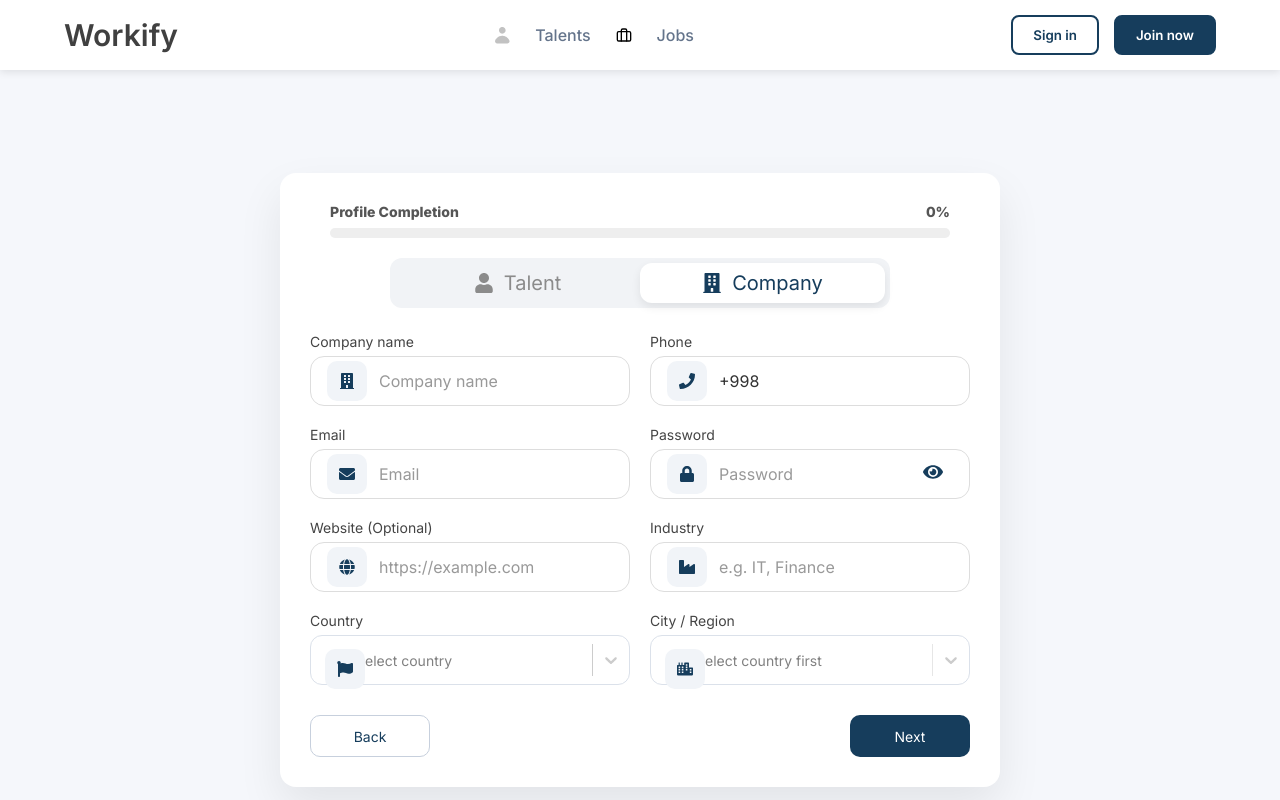
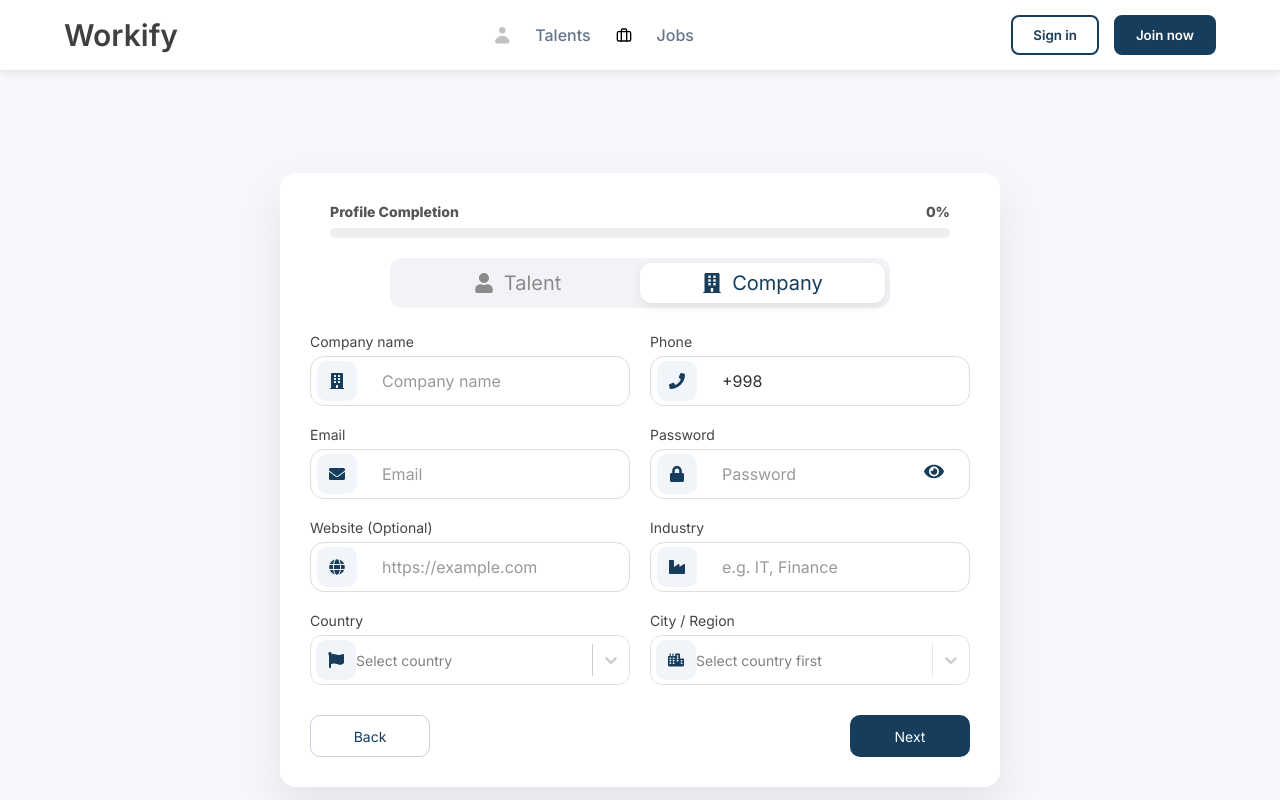
Before and after one commit to umidbek05/workify, a React (Vite) app: page /signup in a window 1280 px wide. Shown: the top 800 px of the page. Built offline with nearby package versions, Linux system fonts and the light colour scheme.

Commit message:
last updated signup

```diff
--- a/src/pages/signup/Signup.jsx
+++ b/src/pages/signup/Signup.jsx
@@ -96,102 +96,51 @@
   }, [toast.show, toast.type, navigate]);
 
   const formatPhoneNumber = (value) => {
-    // Faqat raqamlarni qoldiramiz
     const phoneNumber = value.replace(/[^\d]/g, "");
-
-    // Agar foydalanuvchi hamma narsani o'chirib yuborsa
     if (phoneNumber.length <= 3) return "+998 ";
-
-    let digits = phoneNumber.slice(3, 12); // Faqat koddan keyingi 9 ta raqam
+    let digits = phoneNumber.slice(3, 12);
     let formatted = "+998 ";
-
     if (digits.length > 0) formatted += digits.substring(0, 2);
     if (digits.length >= 3) formatted += "-" + digits.substring(2, 5);
     if (digits.length >= 6) formatted += "-" + digits.substring(5, 7);
     if (digits.length >= 8) formatted += "-" + digits.substring(7, 9);
-
     return formatted;
   };
 
   const handleChange = (e) => {
     const { name, value } = e.target;
     let newValue = name === "phone" ? formatPhoneNumber(value) : value;
-
     const updatedData = { ...formData, [name]: newValue };
-
-    // Davlat o'zgarganda shaharni tozalash
-    if (name === "country") {
-      updatedData.city = "";
-    }
+    if (name === "country") updatedData.city = "";
 
     setFormData(updatedData);
     localStorage.setItem("signup_form_storage", JSON.stringify(updatedData));
   };
 
-  const handleSubmit = async (e) => {
+  const handleSubmit = (e) => {
     e.preventDefault();
-
-    // 1. Telefonni backend formatiga keltirish (+998XXXXXXXXX)
-    const cleanPhone = formData.phone.replace(/[^\d+]/g, "");
-
-    // 2. Validatsiya
     if (
-      cleanPhone.length !== 13 ||
+      formData.phone.length < 17 ||
       !formData.email ||
       !formData.password ||
       !formData.country
     ) {
       setToast({
         show: true,
-        message: "Please fill in all required fields correctly!",
+        message: "Please fill in all required fields!",
         type: "error",
       });
       return;
     }
-
-    // 3. Backendga faqat u kutyotgan ma'lumotlarni yuboramiz
-    const payload = {
-      companyName: formData.companyName || "",
-      email: formData.email,
-      phone: cleanPhone,
-      password: formData.password,
-      website: formData.website || "",
-      country: formData.country,
-      city: formData.city,
-      industry: formData.industry || "",
-    };
-
-    try {
-      const response = await fetch(
-        "https://workifyback-production.up.railway.app/register/createRegister",
-        {
-          method: "POST",
-          headers: { "Content-Type": "application/json" },
-          body: JSON.stringify(payload), // 'role' ni yubormaymiz, chunki Joi da yo'q
-        }
-      );
-
-      const result = await response.json();
-
-      if (response.ok) {
-        localStorage.setItem("email", formData.email);
-        localStorage.removeItem("signup_form_storage");
-        setToast({
-          show: true,
-          message: "Form submitted successfully!",
-          type: "success",
-        });
-      } else {
-        // Backenddan kelgan aniq xabarni toastga chiqaramiz
-        throw new Error(result.message || "Registration failed");
-      }
-    } catch (error) {
-      setToast({
-        show: true,
-        message: error.message || "Something went wrong!",
-        type: "error",
-      });
-    }
+    localStorage.setItem(
+      "signup_form_storage",
+      JSON.stringify({ ...formData, role: activeTab })
+    );
+    setToast({
+      show: true,
+      message: "Information saved, proceeding to next step!",
+      type: "success",
+    });
   };
 
   const fieldsToTrack = [
@@ -209,10 +158,38 @@
     (filledFields / fieldsToTrack.length) * 100
   );
 
+  // Select styllarini icon uchun to'g'irlash
+  const customSelectStyles = {
+    control: (provided, state) => ({
+      ...provided,
+      height: "50px",
+      borderRadius: "12px",
+      border: state.isFocused ? "1px solid #163d5c" : "1px solid #dbe1ea",
+      boxShadow: state.isFocused ? "0 0 0 3px rgba(22, 61, 92, 0.1)" : "none",
+      "&:hover": { border: "1px solid #163d5c" },
+      paddingLeft: "45px", // Icon uchun joy ochish
+      fontSize: "14px",
+      background: "#fff",
+    }),
+    valueContainer: (provided) => ({ ...provided, paddingLeft: "0px" }),
+    placeholder: (provided) => ({ ...provided, marginLeft: "0px" }),
+    singleValue: (provided) => ({ ...provided, marginLeft: "0px" }),
+    option: (provided, state) => ({
+      ...provided,
+      backgroundColor: state.isSelected
+        ? "#163d5c"
+        : state.isFocused
+        ? "#f1f4f8"
+        : "#fff",
+      color: state.isSelected ? "#fff" : "#333",
+      cursor: "pointer",
+    }),
+    menu: (provided) => ({ ...provided, zIndex: 9999 }),
+  };
+
   return (
     <div className="signup-page">
       <Header />
-
       {toast.show && (
         <div className={`toast-container ${toast.type}`}>
           <div className="toast-content">
@@ -287,11 +264,21 @@
               <label>
                 {activeTab === "company" ? "Company name" : "Full name"}
               </label>
-              <div className="input-box">
-                <span className="icon">
+              <div className="input-box" style={{ position: "relative" }}>
+                <span
+                  className="icon"
+                  style={{
+                    position: "absolute",
+                    left: "6px",
+                    top: "50%",
+                    transform: "translateY(-50%)",
+                    zIndex: 2,
+                  }}
+                >
                   {activeTab === "company" ? <FaBuilding /> : <FaUser />}
                 </span>
                 <input
+                  style={{ paddingLeft: "55px", width: "100%" }}
                   type="text"
                   placeholder={
                     activeTab === "company" ? "Company name" : "Full name"
@@ -306,11 +293,21 @@
 
             <div className="field">
               <label>Phone</label>
-              <div className="input-box">
-                <span className="icon">
+              <div className="input-box" style={{ position: "relative" }}>
+                <span
+                  className="icon"
+                  style={{
+                    position: "absolute",
+                    left: "6px",
+                    top: "50%",
+                    transform: "translateY(-50%)",
+                    zIndex: 2,
+                  }}
+                >
                   <FaPhone />
                 </span>
                 <input
+                  style={{ paddingLeft: "55px", width: "100%" }}
                   type="tel"
                   name="phone"
                   value={formData.phone}
@@ -323,11 +320,21 @@
 
             <div className="field">
               <label>Email</label>
-              <div className="input-box">
-                <span className="icon">
+              <div className="input-box" style={{ position: "relative" }}>
+                <span
+                  className="icon"
+                  style={{
+                    position: "absolute",
+                    left: "6px",
+                    top: "50%",
+                    transform: "translateY(-50%)",
+                    zIndex: 2,
+                  }}
+                >
                   <FaEnvelope />
                 </span>
                 <input
+                  style={{ paddingLeft: "55px", width: "100%" }}
                   type="email"
                   placeholder="Email"
                   name="email"
@@ -340,11 +347,21 @@
 
             <div className="field">
               <label>Password</label>
-              <div className="input-box">
-                <span className="icon">
+              <div className="input-box" style={{ position: "relative" }}>
+                <span
+                  className="icon"
+                  style={{
+                    position: "absolute",
+                    left: "6px",
+                    top: "50%",
+                    transform: "translateY(-50%)",
+                    zIndex: 2,
+                  }}
+                >
                   <FaLock />
                 </span>
                 <input
+                  style={{ paddingLeft: "55px", width: "100%" }}
                   type={showPassword ? "text" : "password"}
                   placeholder="Password"
                   name="password"
@@ -355,6 +372,13 @@
                 <span
                   className="eye"
                   onClick={() => setShowPassword(!showPassword)}
+                  style={{
+                    position: "absolute",
+                    right: "15px",
+                    cursor: "pointer",
+                    top: "50%",
+                    transform: "translateY(-50%)",
+                  }}
                 >
                   {showPassword ? <FaEyeSlash /> : <FaEye />}
                 </span>
@@ -363,11 +387,21 @@
 
             <div className="field">
               <label>Website (Optional)</label>
-              <div className="input-box">
-                <span className="icon">
+              <div className="input-box" style={{ position: "relative" }}>
+                <span
+                  className="icon"
+                  style={{
+                    position: "absolute",
+                    left: "6px",
+                    top: "50%",
+                    transform: "translateY(-50%)",
+                    zIndex: 2,
+                  }}
+                >
                   <FaGlobe />
                 </span>
                 <input
+                  style={{ paddingLeft: "55px", width: "100%" }}
                   type="text"
                   placeholder="https://example.com"
                   name="website"
@@ -379,11 +413,21 @@
 
             <div className="field">
               <label>Industry</label>
-              <div className="input-box">
-                <span className="icon">
+              <div className="input-box" style={{ position: "relative" }}>
+                <span
+                  className="icon"
+                  style={{
+                    position: "absolute",
+                    left: "6px",
+                    top: "50%",
+                    transform: "translateY(-50%)",
+                    zIndex: 2,
+                  }}
+                >
                   <FaIndustry />
                 </span>
                 <input
+                  style={{ paddingLeft: "55px", width: "100%" }}
                   type="text"
                   placeholder="e.g. IT, Finance"
                   name="industry"
@@ -395,14 +439,16 @@
 
             <div className="field">
               <label>Country</label>
-              <div style={{ position: "relative" }}>
+              <div style={{ position: "relative", width: "100%" }}>
                 <span
                   className="icon"
                   style={{
                     position: "absolute",
-                    zIndex: 2,
-                    top: "14px",
-                    left: "15px",
+                    zIndex: 10,
+                    left: "6px",
+                    top: "50%",
+                    transform: "translateY(-50%)",
+                    pointerEvents: "none",
                   }}
                 >
                   <FaFlag />
@@ -426,14 +472,16 @@
 
             <div className="field">
               <label>City / Region</label>
-              <div style={{ position: "relative" }}>
+              <div style={{ position: "relative", width: "100%" }}>
                 <span
                   className="icon"
                   style={{
                     position: "absolute",
-                    zIndex: 2,
-                    top: "14px",
-                    left: "15px",
+                    zIndex: 10,
+                    left: "6px",
+                    top: "50%",
+                    transform: "translateY(-50%)",
+                    pointerEvents: "none",
                   }}
                 >
                   <FaCity />
@@ -489,29 +537,4 @@
   );
 };
 
-const customSelectStyles = {
-  control: (provided, state) => ({
-    ...provided,
-    height: "50px",
-    borderRadius: "12px",
-    border: state.isFocused ? "1px solid #163d5c" : "1px solid #dbe1ea",
-    boxShadow: state.isFocused ? "0 0 0 3px rgba(22, 61, 92, 0.1)" : "none",
-    "&:hover": { border: "1px solid #163d5c" },
-    paddingLeft: "35px",
-    fontSize: "14px",
-    background: "#fff",
-  }),
-  option: (provided, state) => ({
-    ...provided,
-    backgroundColor: state.isSelected
-      ? "#163d5c"
-      : state.isFocused
-      ? "#f1f4f8"
-      : "#fff",
-    color: state.isSelected ? "#fff" : "#333",
-    cursor: "pointer",
-  }),
-  menu: (provided) => ({ ...provided, zIndex: 9999 }),
-};
-
 export default Signup;
```
